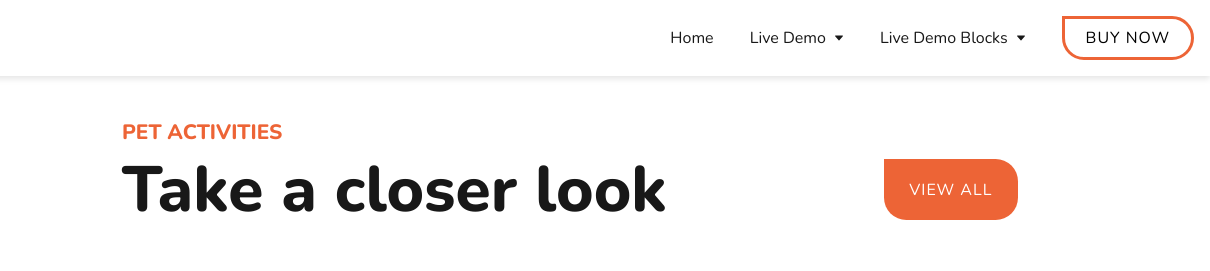
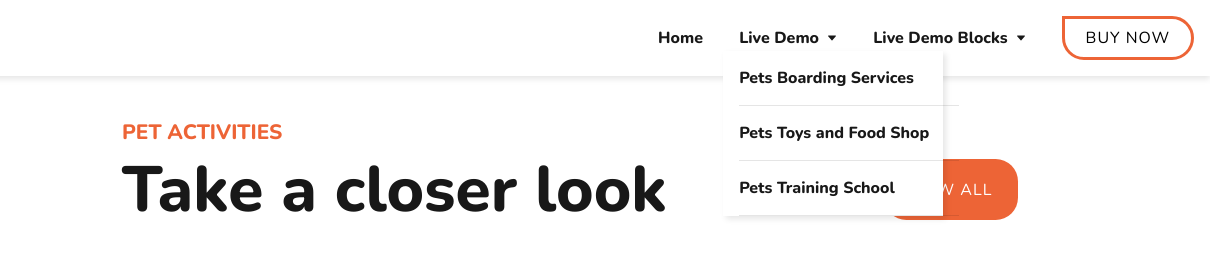
Before and after one commit to patifusa-20/202210-W2-E3-patricia-rufino, a website: page index.html in a window 1280 px wide. Shown: the top 271 px of the page, 70-1280 px from the left. Drawn offline with nearby package versions, Linux system fonts and the light colour scheme.

Commit message:
Add styles to submenu in nav

```diff
--- a/styles.css
+++ b/styles.css
@@ -102,6 +102,7 @@ header {
 
 nav li {
     cursor: pointer;
+    font-weight: 800;
 }
 
 @media screen and (min-width: 768px) {
@@ -131,6 +132,7 @@ nav ul {
 }
 
 nav > ul li {
+    position: relative;
     align-items: center;
     margin-left: 2em;
     padding: 1em 0;
@@ -152,6 +154,23 @@ nav li p + img {
 
 nav ul ul {
     display: none;
+}
+@media screen and (min-width: 768px) {
+    nav ul ul {
+        position: absolute;
+        top: 2.5em;
+        left: -1em;
+        min-width: 220px;
+        display: block;
+        text-align: left;
+        background-color: var(--on-color);
+        box-shadow: 3px 3px 6px rgba(0, 0, 0, 0.1);
+    }
+    nav ul ul li {
+        width: 100%;
+        margin: 0 1em;
+        border-bottom: 1px solid rgba(0, 0, 0, 0.1);
+    }
 }
 
 main {
```
